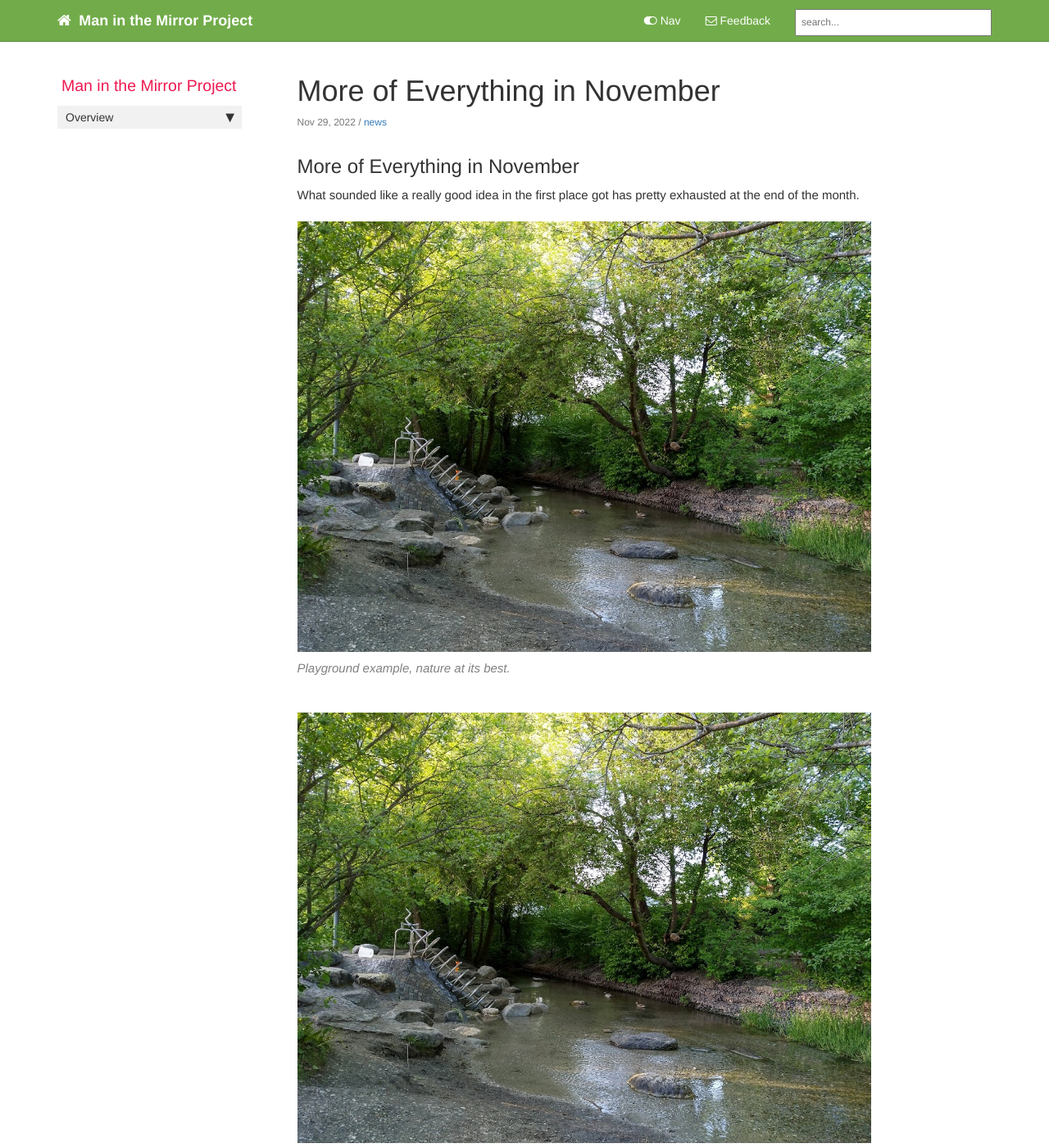
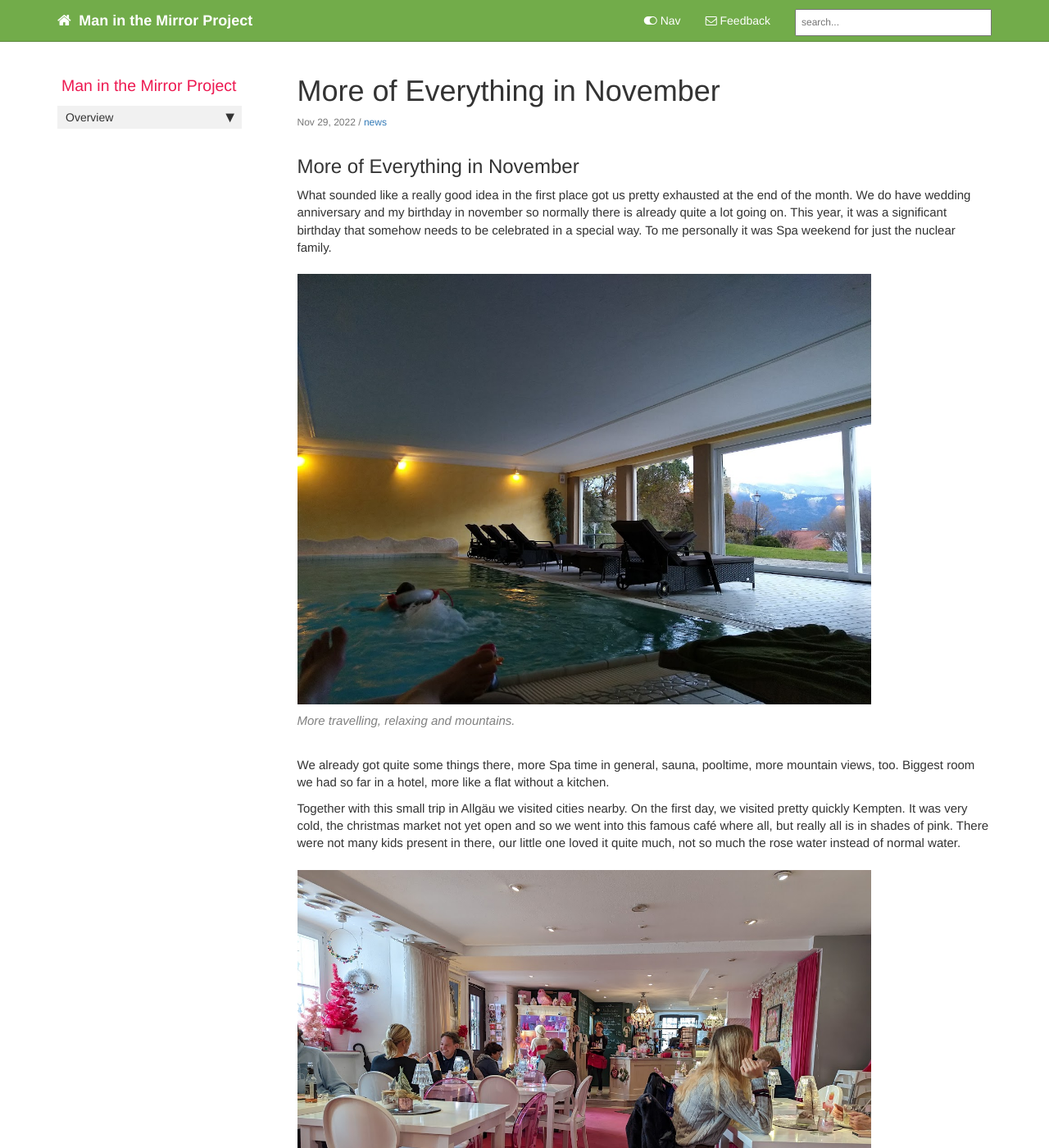
Before and after one commit to bunkeak/my-jekyll-website, a Jekyll site: the page built from _posts/2022-11-29-more-of-everything.md, in a window 1280 px wide and 1400 px high. Shown: the whole window at 82% size. Built offline with Jekyll 4.4.1, drawn with Linux system fonts in a browser that asks for light colours; comment, search, counter and statistics services are not loaded; some of the changed text lies outside the part shown.

Commit message:
First draft final November

```diff
--- a/_posts/2022-11-29-more-of-everything.md
+++ b/_posts/2022-11-29-more-of-everything.md
@@ -8,12 +8,20 @@ tags: [news]
 
 ## More of Everything in November
 
-What sounded like a really good idea in the first place got has pretty exhausted at the end of the month.
+What sounded like a really good idea in the first place got us pretty exhausted at the end of the month. We do have wedding anniversary and my birthday in november so normally there is already quite a lot going on. This year, it was a significant birthday that somehow needs to be celebrated in a special way. To me personally it was Spa weekend for just the nuclear family.
 
-{% include image.html file="IMG_20220514_191741.jpg" alt="Playground with water with ducks nearby." caption="Playground example, nature at its best." %}
+{% include image.html file="November_1.jpg" alt="Girl in a pool, someone outside and mountains in the background." caption="More travelling, relaxing and mountains." %}
 
-{% include image.html file="IMG_20220514_191741.jpg" alt="Playground with water with ducks nearby." caption="Playground example, nature at its best." %}
+We already got quite some things there, more Spa time in general, sauna, pooltime, more mountain views, too. Biggest room we had so far in a hotel, more like a flat without a kitchen.
 
-{% include image.html file="IMG_20220514_191741.jpg" alt="Playground with water with ducks nearby." caption="Playground example, nature at its best." %}
+Together with this small trip in Allgäu we visited cities nearby. On the first day, we visited pretty quickly Kempten. It was very cold, the christmas market not yet open and so we went into this famous café where all, but really all is in shades of pink. There were not many kids present in there, our little one loved it quite much, not so much the rose water instead of normal water.
+
+{% include image.html file="November_4.jpg" alt="Sissi in Kempten, a dream for most girls came true." caption="More pink!" %}
+
+Second day on our way home, we visited Kaufbeuren. Smaller, still pretty cold and as Sunday most shops were closed. However, I pretty much liked the one in the last image, maybe it was a good idea the shop was closed after all.
+
+{% include image.html file="November_5.jpg" alt="Closed store with christmas decoration." caption="It is that time of the year already." %}
+
+More of everything also means more drama, too much of everything and sadly we had that, too. Now at the end of the month, I am looking forward to the next month, contrary to what most people do at that time of the year, I plan to do less of Everything, the exact motto is less is more. Looking forward to that.
 
 {% include links.html %}
```
